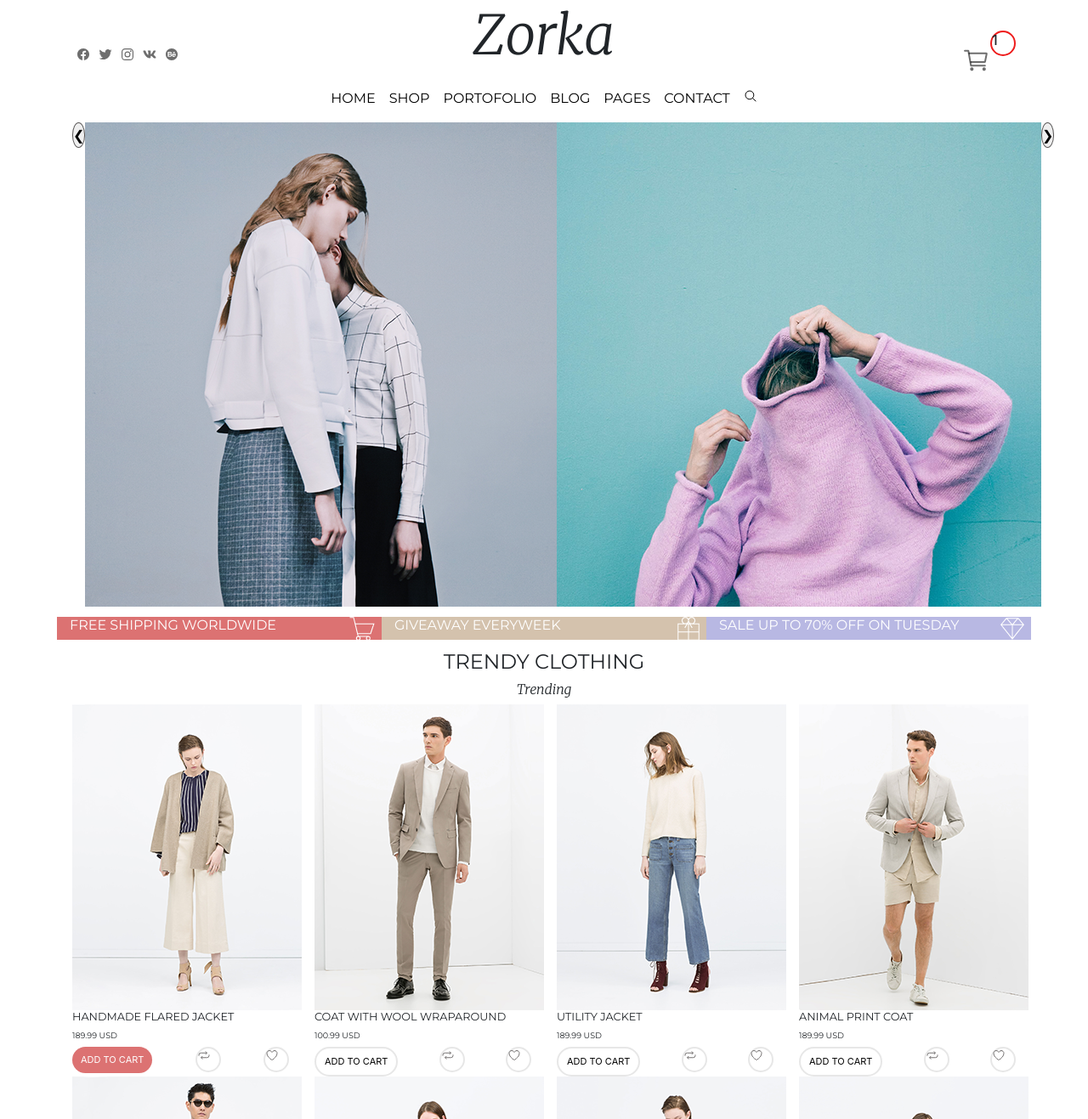
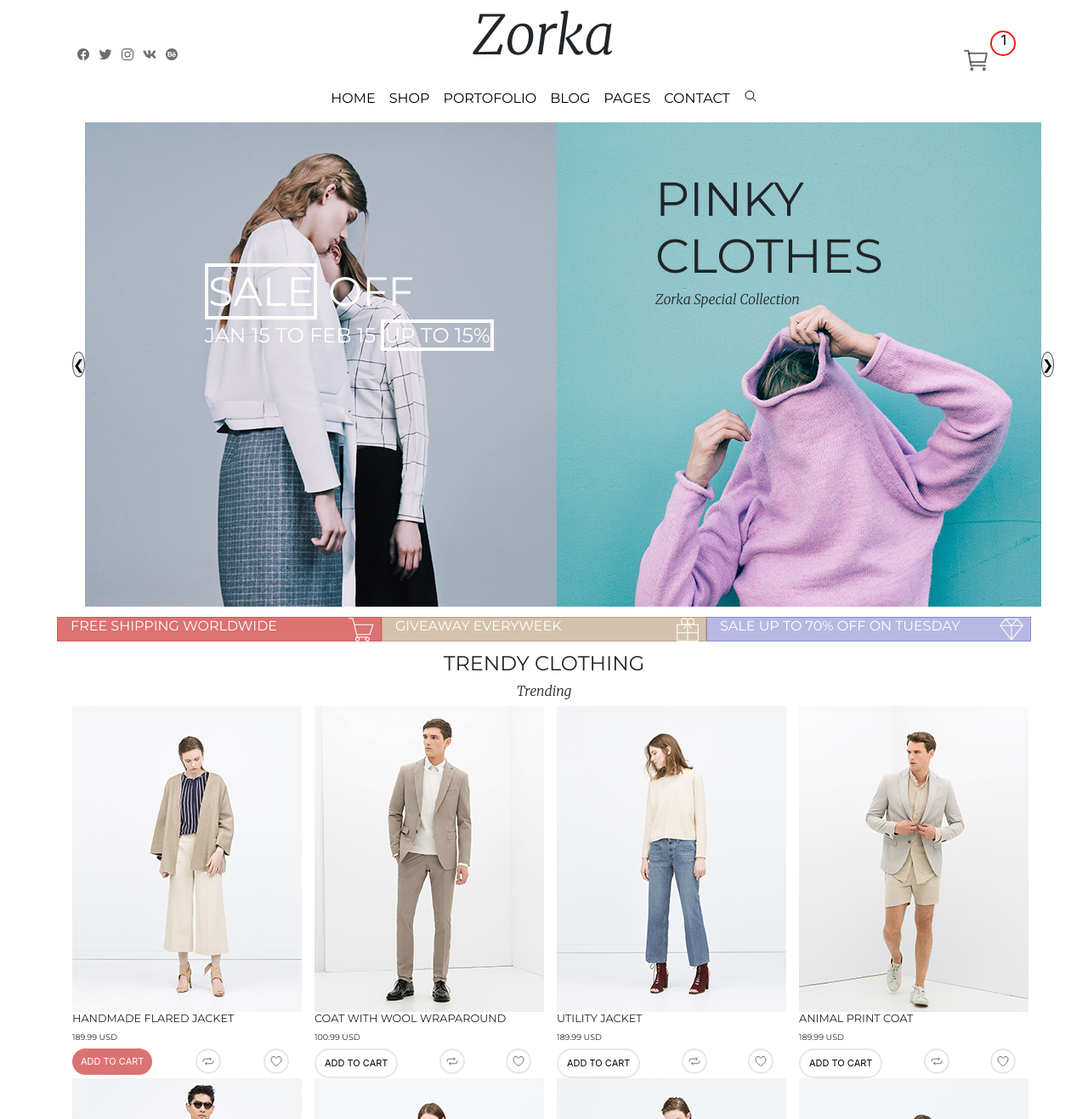
Before and after one commit to Naomisyku/Zorka, a plain HTML site: page index.html in a window 1280 px wide. Shown: the part 63-1380 px from the top of the page at 85% size. Drawn offline with nearby package versions, Linux system fonts and the light colour scheme.

Commit message:
third commit

```diff
--- a/index.html
+++ b/index.html
@@ -120,10 +120,18 @@
       <div class="row justify-content-center">
           <div class="col-6 left-col" style="display: flex;">
               <button class="display-left" onclick="plusDivs(-1)">&#10094;</button>
+              <div class="main-title">
+                <h1> <span class="our-sale">SALE</span>  OFF</h1>
+                <h3>JAN 15 TO FEB 15 <span class="up-to">UP TO 15%</span></h3>
+              </div>
               <img class="mySlides" src="images/Image1.png" alt="">
               <img class="mySlides" src="images/Image2.png" alt="">
           </div>
           <div class="col-6 right-col" style="display: flex;">
+            <div class="main-title2">
+                  <h1>PINKY CLOTHES</h1>
+                  <h3>Zorka Special Collection</h3>
+            </div>
               <img class="mySlide" src="images/Image3.png" alt="">
               <img class="mySlide" src="images/Image4.png" alt="">
               <button class="display-right" onclick="plusDivs(+1)">&#10095;</button>
@@ -168,8 +176,8 @@
         </div>
         <div class="btn-icons">
           <button class="add-cart">ADD TO CART</button>
-            <li><a href=""><ion-icon name="repeat-outline"></ion-icon></a></li>
-            <li><a href=""><ion-icon name="heart-outline"></ion-icon></a></li>
+            <li><a href=""><ion-icon class="ikonat" name="repeat-outline"></ion-icon></a></li>
+            <li><a href=""><ion-icon class="ikonat"  name="heart-outline"></ion-icon></a></li>
         </div>
       </div>
 
@@ -181,8 +189,8 @@
         </div>
         <div class="btn-icons">
           <button class="add-cart1">ADD TO CART</button>
-            <li><a href=""><ion-icon name="repeat-outline"></ion-icon></a></li>
-            <li><a href=""><ion-icon name="heart-outline"></ion-icon></a></li>
+            <li><a href=""><ion-icon class="ikonat"  name="repeat-outline"></ion-icon></a></li>
+            <li><a href=""><ion-icon class="ikonat"  name="heart-outline"></ion-icon></a></li>
         </div>
       </div>
 
@@ -194,8 +202,8 @@
         </div>
         <div class="btn-icons">
           <button class="add-cart1">ADD TO CART</button>
-            <li><a href=""><ion-icon name="repeat-outline"></ion-icon></a></li>
-            <li><a href=""><ion-icon name="heart-outline"></ion-icon></a></li>
+            <li><a href=""><ion-icon class="ikonat"  name="repeat-outline"></ion-icon></a></li>
+            <li><a href=""><ion-icon class="ikonat"  name="heart-outline"></ion-icon></a></li>
         </div>
       </div>
 
@@ -207,8 +215,8 @@
         </div>
         <div class="btn-icons">
           <button class="add-cart1">ADD TO CART</button>
-            <li><a href=""><ion-icon name="repeat-outline"></ion-icon></a></li>
-            <li><a href=""><ion-icon name="heart-outline"></ion-icon></a></li>
+            <li><a href=""><ion-icon class="ikonat"  name="repeat-outline"></ion-icon></a></li>
+            <li><a href=""><ion-icon class="ikonat"  name="heart-outline"></ion-icon></a></li>
         </div>
       </div>
     </div>
@@ -225,8 +233,8 @@
         </div>
         <div class="btn-icons">
           <button class="add-cart1">ADD TO CART</button>
-            <li><a href=""><ion-icon name="repeat-outline"></ion-icon></a></li>
-            <li><a href=""><ion-icon name="heart-outline"></ion-icon></a></li>
+            <li><a href=""><ion-icon class="ikonat"  name="repeat-outline"></ion-icon></a></li>
+            <li><a href=""><ion-icon class="ikonat" name="heart-outline"></ion-icon></a></li>
         </div>
       </div>
 
@@ -238,8 +246,8 @@
         </div>
         <div class="btn-icons">
           <button class="add-cart1">ADD TO CART</button>
-            <li><a href=""><ion-icon name="repeat-outline"></ion-icon></a></li>
-            <li><a href=""><ion-icon name="heart-outline"></ion-icon></a></li>
+            <li><a href=""><ion-icon class="ikonat" name="repeat-outline"></ion-icon></a></li>
+            <li><a href=""><ion-icon class="ikonat" name="heart-outline"></ion-icon></a></li>
         </div>
       </div>
 
@@ -251,8 +259,8 @@
         </div>
         <div class="btn-icons">
           <button class="add-cart1">ADD TO CART</button>
-            <li><a href=""><ion-icon name="repeat-outline"></ion-icon></a></li>
-            <li><a href=""><ion-icon name="heart-outline"></ion-icon></a></li>
+            <li><a href=""><ion-icon class="ikonat" name="repeat-outline"></ion-icon></a></li>
+            <li><a href=""><ion-icon class="ikonat" name="heart-outline"></ion-icon></a></li>
         </div>
       </div>
 
@@ -264,8 +272,8 @@
         </div>
         <div class="btn-icons">
           <button class="add-cart1">ADD TO CART</button>
-            <li><a href=""><ion-icon name="repeat-outline"></ion-icon></a></li>
-            <li><a href=""><ion-icon name="heart-outline"></ion-icon></a></li>
+            <li><a href=""><ion-icon class="ikonat" name="repeat-outline"></ion-icon></a></li>
+            <li><a href=""><ion-icon class="ikonat" name="heart-outline"></ion-icon></a></li>
         </div>
       </div>
     </div>
@@ -585,48 +593,6 @@
 
 
 
-
-
-
-
-
-
-
-
-
-
-
-
-
-
-
-
-
-
-
-
-
-
-
-
-
-
-
-
-
-
-
-
-
-
-
-
-
-
-
-
-
-
 <!--Slide images-->
 <script>
   var slideIndex = 1;
--- a/style.css
+++ b/style.css
@@ -88,21 +88,60 @@ body{
     border-radius: 50%;
     height:30px;
     width:30px;
+    padding-left: 3%;
 }
 
 /*Stilizimet e seksionit 1*/
 
-/* .slide{
-    max-height: 100vh;
-} */
+.main-title{
+    position: absolute;
+    left: 30%;
+    top: 30%;
+}
+
+.main-title h1{
+    color: #fff;
+    font-family: Montserrat;
+    font-size: 3rem;
+}
+
+.our-sale{
+    border: 4px solid white;
+}
+
+.main-title h3{
+    color: #fff;
+    font-family: Montserrat;
+    font-size: 1.5rem;
+}
+
+.up-to{
+    border: 4px solid white;
+}
+
+.main-title2{
+    position: absolute;
+    left: 23%;
+    top: 10%;
+}
+
+.main-title2 h1{
+    font-family: Montserrat;
+    font-size: 3.5rem;
+}
+
+.main-title2 h3{
+    font-family: Merriweather;
+    font-style: italic;
+    font-size: 1rem;
+}
 
 .display-left{
     height: 30px;
     width: 20px;
     border-radius: 50%;
     border: 1px solid rgba(14, 11, 11, 0.679);
-    /* display: flex;
-    justify-content: baseline; */
+    margin-top: 50%;
 }
 
 .display-right{
@@ -110,14 +149,15 @@ body{
     width: 20px;
     border-radius: 50%;
     border: 1px solid rgba(14, 11, 11, 0.679);
-    /* display: flex;
-    justify-content: baseline; */
+    margin-top: 50%;
 }
 
 .shipping{
     display: flex;
     align-items: center;
+    border: 1px solid  rgba(215, 93, 93, 0.866);
     background-color: rgba(215, 93, 93, 0.866);
+
 }
 
 .shipping h4{
@@ -138,7 +178,9 @@ body{
 .giveaway{
     display: flex;
     align-items: center;
+    border: 1px solid rgba(167, 131, 87, 0.486) ;
     background-color: rgba(167, 131, 87, 0.486);
+
 }
 
 .giveaway h4{
@@ -159,6 +201,7 @@ body{
 .sale{
     display: flex;
     align-items: center;
+    border: 1px solid  rgba(66, 66, 179, 0.374);
     background-color: rgba(66, 66, 179, 0.374);
 }
 
@@ -245,6 +288,10 @@ body{
   text-align: center;
   display: inline-block;
   font-size: 11px;
+}
+
+.ikonat{
+    padding: 5px;
 }
 
 .add-cart1{
```
